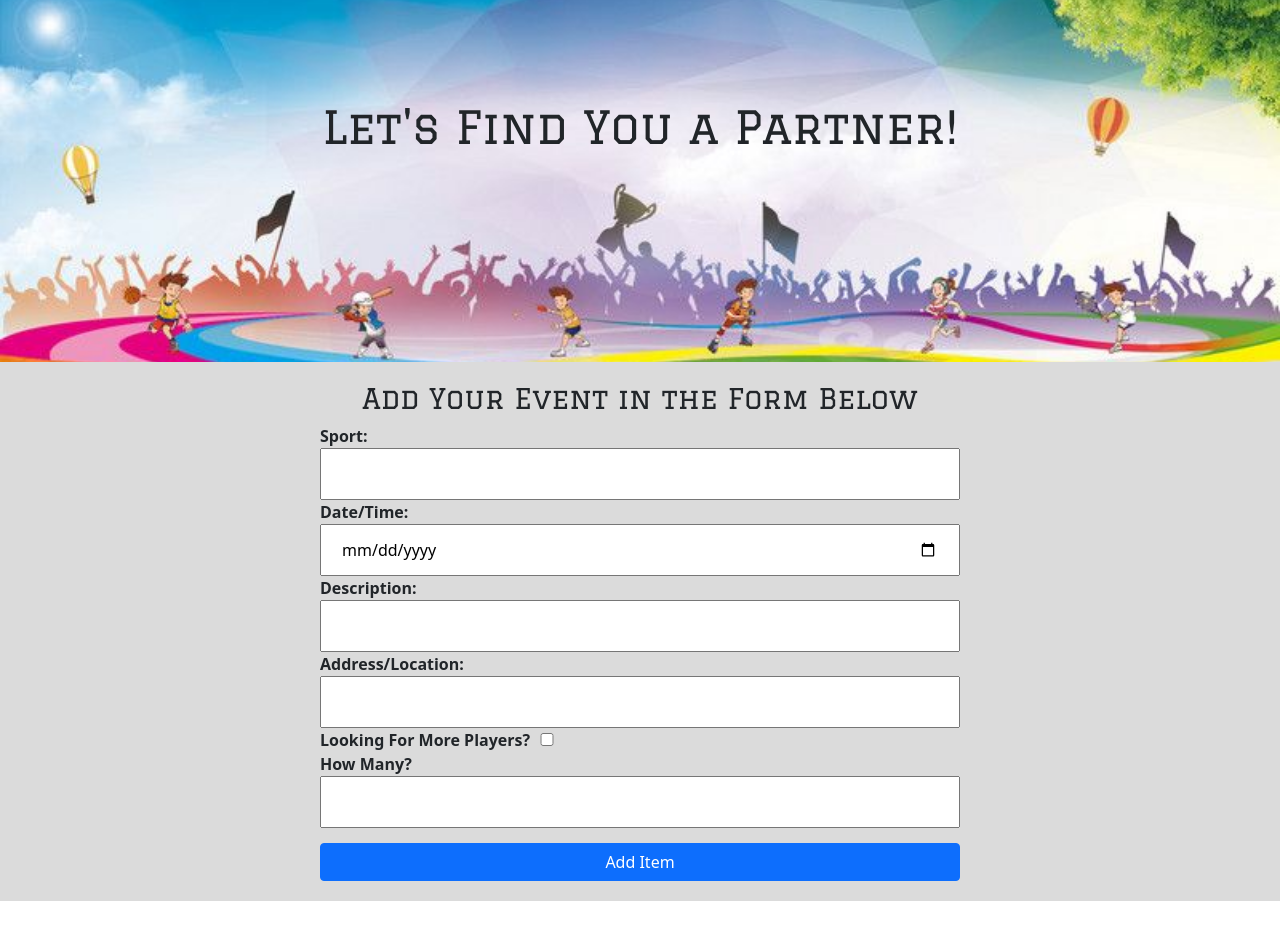
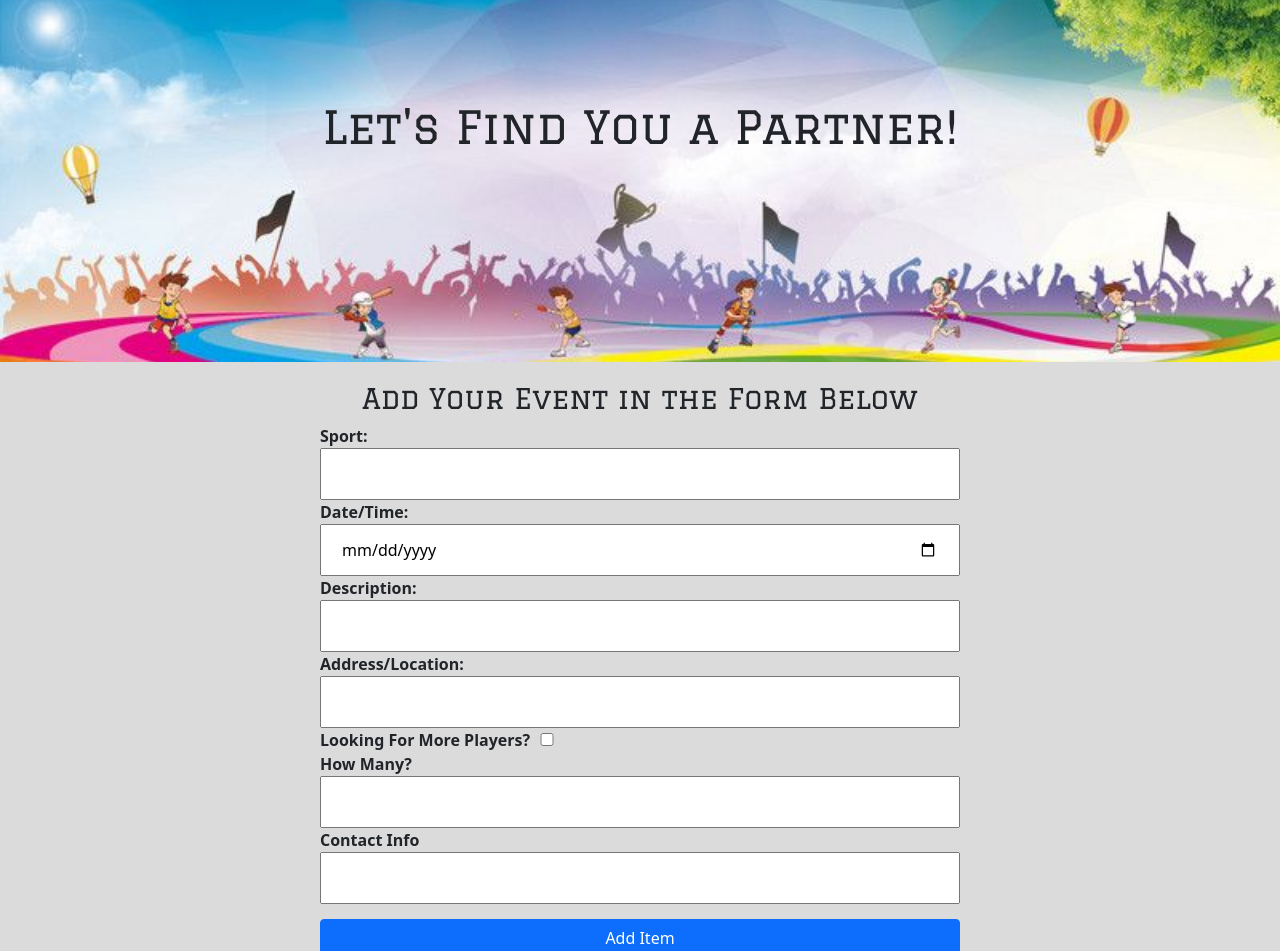
Before and after one commit to tmcginness/mern-front, a React (Create React App) app: page / in a window 1280 px wide. Shown: the top 951 px of the page. Built offline with nearby package versions, Linux system fonts and the light colour scheme; no server answers.

Commit message:
added contact info

```diff
--- a/src/components/form.js
+++ b/src/components/form.js
@@ -8,6 +8,7 @@ const Form = (props) => {
     // Set state for new item
     const [name, setNewName] = useState('');
     const [date, setNewDate] = useState('');
+    const [contact, setNewContact] = useState('');
     const [description, setNewDescription] = useState('');
     const [location, setNewLocation] = useState('');
     const [lfm, setNewLFM] = useState(true);
@@ -30,6 +31,10 @@ const Form = (props) => {
         setNewLocation(event.target.value)
     }
 
+    const handleNewContact = (event) => {
+        setNewContact(event.target.value)
+    }
+
     const handleNewLFM = (event) => {
         setNewLFM(event.target.checked)
     }
@@ -49,7 +54,8 @@ const Form = (props) => {
                 location: location,
                 // LFM = looking for more aka need
                 lfm: lfm,
-                lfmNumber: number
+                lfmNumber: number,
+                contact: contact
             }
         ).then(() => {
             axios
@@ -74,6 +80,7 @@ const Form = (props) => {
                         <strong>Address/Location:</strong> <input type='text' onChange={handleNewLocation} /><br />
                         <strong>Looking For More Players?</strong> <input type='checkbox' onChange={handleNewLFM} /><br />
                         <strong>How Many?</strong> <input type='number' onChange={handleNewNumber} /><br />
+                        <strong>Contact Info</strong> <input type='text' onChange={handleNewContact} /><br />
                         <Button id="addButton" type='submit'>Add Item</Button>
                     </form>
                 </div>
--- a/src/components/item.js
+++ b/src/components/item.js
@@ -9,6 +9,7 @@ const Items = (props) => {
 
     // Set variables for editing
     const [editActivityName, setEditActivityName] = useState('')
+    const [editActivityContact, setEditActivityContact] = useState('')
     const [editActivityDescription, setEditActivityDescription] = useState('')
     const [editActivityDate, setEditActivityDate] = useState('')
     const [editActivityNumber, setEditActivityNumber] = useState('')
@@ -28,6 +29,9 @@ const Items = (props) => {
     }
     const handleEditActivityDate = (e) => {
         setEditActivityDate(e.target.value)
+    }
+    const handleEditActivityContact = (e) => {
+        setEditActivityContact(e.target.value)
     }
     const handleEditActivityNumber = (e) => {
         setEditActivityNumber(e.target.value)
@@ -52,6 +56,7 @@ const Items = (props) => {
         setEditFormId(item._id)
         setEditActivityName(item.name)
         setEditActivityLocation(item.location)
+        setEditActivityContact(item.contact)
         setEditActivityDescription(item.description)
         setEditActivityNumber(item.number)
     }
@@ -64,6 +69,7 @@ const Items = (props) => {
             date: editActivityDate,
             description: editActivityDescription,
             location: editActivityLocation,
+            contact: editActivityContact,
             // LFM = looking for more aka need
             lfmNumber: editActivityNumber
         })
@@ -142,6 +148,7 @@ const Items = (props) => {
                                 <p><strong>Date/Time: {item.date}</strong></p>
                                 <p><strong>{item.description}</strong></p>
                                 <p><strong>Location: {item.location}</strong></p>
+                                <p><strong>Contact Info: {item.contact}</strong></p>
                                 {/* Toggle players needed to 0 if none needed */}
                                 {
                                     (item.lfm) ?
@@ -170,6 +177,7 @@ const Items = (props) => {
                                             Date: <input type="date" onChange={handleEditActivityDate} /><br />
                                             Description: <input value={editActivityDescription} type="text" onChange={handleEditActivityDescription} /><br />
                                             Location: <input value={editActivityLocation} type="text" onChange={handleEditActivityLocation} /><br />Players Needed: <input type="number" value={editActivityNumber} onChange={handleEditActivityNumber} /><br />
+                                            Contact Info: <input type="text" value={editActivityContact} onChange={handleEditActivityContact} /><br />
 
                                             <Button variant="success" id="submitEdit" type="submit" >Update this activity</Button>
                                             <Button id="cancel" variant="danger" onClick={handleCancel}>Cancel Edit</Button>
```
